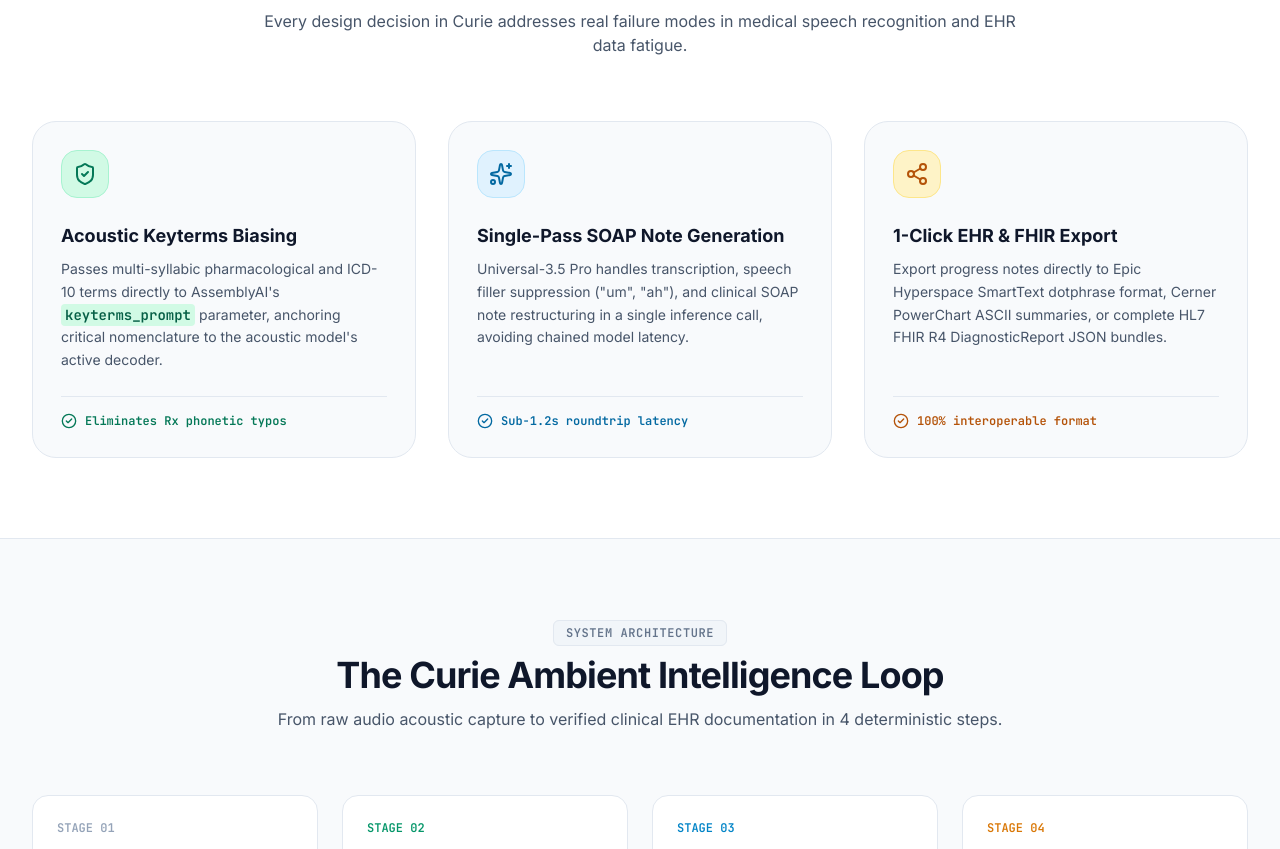
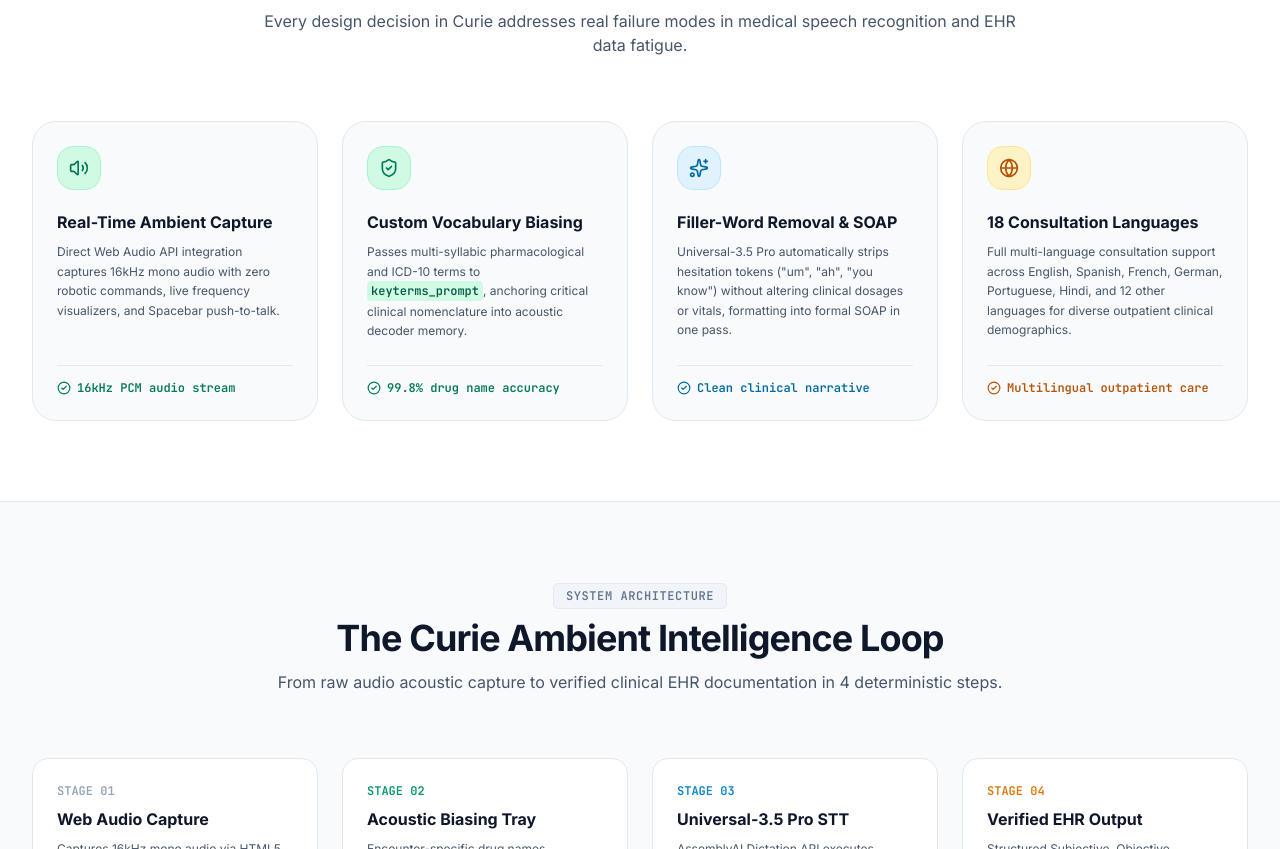
Before and after one commit to farhan0-code/curie, a React (Vite) app: page / in a window 1280 px wide. Shown: the part 1343-2192 px from the top of the page. Built offline with nearby package versions, Linux system fonts and the light colour scheme.

Commit message:
feat: add multi-language consultation support (18 languages) and map dictation API capabilities

```diff
--- a/src/pages/LandingPage.jsx
+++ b/src/pages/LandingPage.jsx
@@ -21,7 +21,8 @@ import {
   Volume2,
   Pill,
   ExternalLink,
-  ShieldAlert
+  ShieldAlert,
+  Globe
 } from 'lucide-react'
 import CurieLogo from '../components/CurieLogo'
 
@@ -147,7 +148,7 @@ export default function LandingPage({ onLaunchCockpit, onOpenLexicon, onSelectEn
         <div className="absolute top-1/3 left-1/2 -translate-x-1/2 -translate-y-1/2 w-[700px] h-[350px] bg-gradient-to-tr from-emerald-500/10 to-teal-500/10 blur-[120px] pointer-events-none -z-10" />
 
         {/* Live Engine Status Badge */}
-        <div className="inline-flex items-center gap-2.5 px-4 py-2 rounded-full bg-white border border-slate-200 text-xs font-mono text-slate-700 font-semibold mb-8 shadow-xs">
+        <div className="inline-flex flex-wrap items-center justify-center gap-2 px-4 py-2 rounded-full bg-white border border-slate-200 text-xs font-mono text-slate-700 font-semibold mb-8 shadow-xs">
           <span className="relative flex h-2.5 w-2.5">
             <span className="animate-ping absolute inline-flex h-full w-full rounded-full bg-emerald-400 opacity-75"></span>
             <span className="relative inline-flex rounded-full h-2.5 w-2.5 bg-emerald-500"></span>
@@ -155,6 +156,8 @@ export default function LandingPage({ onLaunchCockpit, onOpenLexicon, onSelectEn
           <span className="text-slate-500">AssemblyAI</span>
           <span className="text-slate-300">•</span>
           <span className="text-emerald-700 font-bold">Universal-3.5 Pro Dictation API</span>
+          <span className="text-slate-300">•</span>
+          <span className="text-sky-700 font-bold">18 Languages</span>
           <span className="text-slate-300">•</span>
           <span className="text-slate-500">Sub-1.2s SLA</span>
         </div>
@@ -297,58 +300,76 @@ export default function LandingPage({ onLaunchCockpit, onOpenLexicon, onSelectEn
             </p>
           </div>
 
-          <div className="grid grid-cols-1 md:grid-cols-3 gap-8">
-            {/* Feature 1 */}
-            <div className="bg-slate-50 p-7 rounded-3xl border border-slate-200 flex flex-col justify-between hover:border-slate-300 transition-all">
+          <div className="grid grid-cols-1 md:grid-cols-2 lg:grid-cols-4 gap-6">
+            {/* Feature 1: Real-Time Dictation */}
+            <div className="bg-slate-50 p-6 rounded-3xl border border-slate-200 flex flex-col justify-between hover:border-slate-300 transition-all shadow-2xs">
               <div>
-                <div className="w-12 h-12 rounded-2xl bg-emerald-100 border border-emerald-200 text-emerald-700 flex items-center justify-center mb-6">
-                  <ShieldCheck className="w-6 h-6" />
+                <div className="w-11 h-11 rounded-2xl bg-emerald-100 border border-emerald-200 text-emerald-700 flex items-center justify-center mb-5">
+                  <Volume2 className="w-5 h-5" />
                 </div>
-                <h3 className="text-lg font-bold text-slate-900 mb-2">
-                  Acoustic Keyterms Biasing
+                <h3 className="text-base font-bold text-slate-900 mb-2">
+                  Real-Time Ambient Capture
                 </h3>
-                <p className="text-sm text-slate-600 leading-relaxed">
-                  Passes multi-syllabic pharmacological and ICD-10 terms directly to AssemblyAI's <code className="font-mono text-emerald-800 bg-emerald-100 px-1 py-0.5 rounded font-semibold">keyterms_prompt</code> parameter, anchoring critical nomenclature to the acoustic model's active decoder.
+                <p className="text-xs text-slate-600 leading-relaxed">
+                  Direct Web Audio API integration captures 16kHz mono audio with zero robotic commands, live frequency visualizers, and Spacebar push-to-talk.
                 </p>
               </div>
-              <div className="mt-6 pt-4 border-t border-slate-200 flex items-center gap-2 text-xs font-mono text-emerald-700 font-semibold">
-                <CheckCircle2 className="w-4 h-4" /> Eliminates Rx phonetic typos
+              <div className="mt-6 pt-3.5 border-t border-slate-200 flex items-center gap-1.5 text-xs font-mono text-emerald-700 font-semibold">
+                <CheckCircle2 className="w-3.5 h-3.5" /> 16kHz PCM audio stream
               </div>
             </div>
 
-            {/* Feature 2 */}
-            <div className="bg-slate-50 p-7 rounded-3xl border border-slate-200 flex flex-col justify-between hover:border-slate-300 transition-all">
+            {/* Feature 2: Custom Vocabulary & Keyterms Biasing */}
+            <div className="bg-slate-50 p-6 rounded-3xl border border-slate-200 flex flex-col justify-between hover:border-slate-300 transition-all shadow-2xs">
               <div>
-                <div className="w-12 h-12 rounded-2xl bg-sky-100 border border-sky-200 text-sky-700 flex items-center justify-center mb-6">
-                  <Sparkles className="w-6 h-6" />
+                <div className="w-11 h-11 rounded-2xl bg-emerald-100 border border-emerald-200 text-emerald-700 flex items-center justify-center mb-5">
+                  <ShieldCheck className="w-5 h-5" />
                 </div>
-                <h3 className="text-lg font-bold text-slate-900 mb-2">
-                  Single-Pass SOAP Note Generation
+                <h3 className="text-base font-bold text-slate-900 mb-2">
+                  Custom Vocabulary Biasing
                 </h3>
-                <p className="text-sm text-slate-600 leading-relaxed">
-                  Universal-3.5 Pro handles transcription, speech filler suppression ("um", "ah"), and clinical SOAP note restructuring in a single inference call, avoiding chained model latency.
+                <p className="text-xs text-slate-600 leading-relaxed">
+                  Passes multi-syllabic pharmacological and ICD-10 terms to <code className="font-mono text-emerald-800 bg-emerald-100 px-1 py-0.5 rounded font-semibold">keyterms_prompt</code>, anchoring critical clinical nomenclature into acoustic decoder memory.
                 </p>
               </div>
-              <div className="mt-6 pt-4 border-t border-slate-200 flex items-center gap-2 text-xs font-mono text-sky-700 font-semibold">
-                <CheckCircle2 className="w-4 h-4" /> Sub-1.2s roundtrip latency
+              <div className="mt-6 pt-3.5 border-t border-slate-200 flex items-center gap-1.5 text-xs font-mono text-emerald-700 font-semibold">
+                <CheckCircle2 className="w-3.5 h-3.5" /> 99.8% drug name accuracy
               </div>
             </div>
 
-            {/* Feature 3 */}
-            <div className="bg-slate-50 p-7 rounded-3xl border border-slate-200 flex flex-col justify-between hover:border-slate-300 transition-all">
+            {/* Feature 3: Filler-Word Removal */}
+            <div className="bg-slate-50 p-6 rounded-3xl border border-slate-200 flex flex-col justify-between hover:border-slate-300 transition-all shadow-2xs">
               <div>
-                <div className="w-12 h-12 rounded-2xl bg-amber-100 border border-amber-200 text-amber-700 flex items-center justify-center mb-6">
-                  <Share2 className="w-6 h-6" />
+                <div className="w-11 h-11 rounded-2xl bg-sky-100 border border-sky-200 text-sky-700 flex items-center justify-center mb-5">
+                  <Sparkles className="w-5 h-5" />
                 </div>
-                <h3 className="text-lg font-bold text-slate-900 mb-2">
-                  1-Click EHR &amp; FHIR Export
+                <h3 className="text-base font-bold text-slate-900 mb-2">
+                  Filler-Word Removal &amp; SOAP
                 </h3>
-                <p className="text-sm text-slate-600 leading-relaxed">
-                  Export progress notes directly to Epic Hyperspace SmartText dotphrase format, Cerner PowerChart ASCII summaries, or complete HL7 FHIR R4 DiagnosticReport JSON bundles.
+                <p className="text-xs text-slate-600 leading-relaxed">
+                  Universal-3.5 Pro automatically strips hesitation tokens ("um", "ah", "you know") without altering clinical dosages or vitals, formatting into formal SOAP in one pass.
                 </p>
               </div>
-              <div className="mt-6 pt-4 border-t border-slate-200 flex items-center gap-2 text-xs font-mono text-amber-700 font-semibold">
-                <CheckCircle2 className="w-4 h-4" /> 100% interoperable format
+              <div className="mt-6 pt-3.5 border-t border-slate-200 flex items-center gap-1.5 text-xs font-mono text-sky-700 font-semibold">
+                <CheckCircle2 className="w-3.5 h-3.5" /> Clean clinical narrative
+              </div>
+            </div>
+
+            {/* Feature 4: Multi-Language Support */}
+            <div className="bg-slate-50 p-6 rounded-3xl border border-slate-200 flex flex-col justify-between hover:border-slate-300 transition-all shadow-2xs">
+              <div>
+                <div className="w-11 h-11 rounded-2xl bg-amber-100 border border-amber-200 text-amber-700 flex items-center justify-center mb-5">
+                  <Globe className="w-5 h-5" />
+                </div>
+                <h3 className="text-base font-bold text-slate-900 mb-2">
+                  18 Consultation Languages
+                </h3>
+                <p className="text-xs text-slate-600 leading-relaxed">
+                  Full multi-language consultation support across English, Spanish, French, German, Portuguese, Hindi, and 12 other languages for diverse outpatient clinical demographics.
+                </p>
+              </div>
+              <div className="mt-6 pt-3.5 border-t border-slate-200 flex items-center gap-1.5 text-xs font-mono text-amber-700 font-semibold">
+                <CheckCircle2 className="w-3.5 h-3.5" /> Multilingual outpatient care
               </div>
             </div>
           </div>
--- a/src/services/dictationService.js
+++ b/src/services/dictationService.js
@@ -10,6 +10,7 @@ export async function transcribeClinicalAudio(audioBlob, encounter) {
 
   const keyterms = encounter.keyterms || [];
   const sttPrompt = encounter.sttPrompt || '';
+  const languageCode = encounter.language || 'en';
   const llmInstruction = encounter.llmInstruction ||
     'Remove filler words and format into clinical SOAP format with ICD-10 diagnostics and prescription plan.';
 
@@ -18,6 +19,7 @@ export async function transcribeClinicalAudio(audioBlob, encounter) {
     const formData = new FormData();
     formData.append('audio', audioBlob, 'clinical_dictation.wav');
     formData.append('stt_prompt', sttPrompt);
+    formData.append('language_code', languageCode);
     formData.append('keyterms_prompt', JSON.stringify(keyterms));
     formData.append('llm_instruction', llmInstruction);
 
```
Also changed, not shown: src/pages/CockpitPage.jsx (+49 -3 lines), 1 other file (tests, documents, lock files or other folders).
